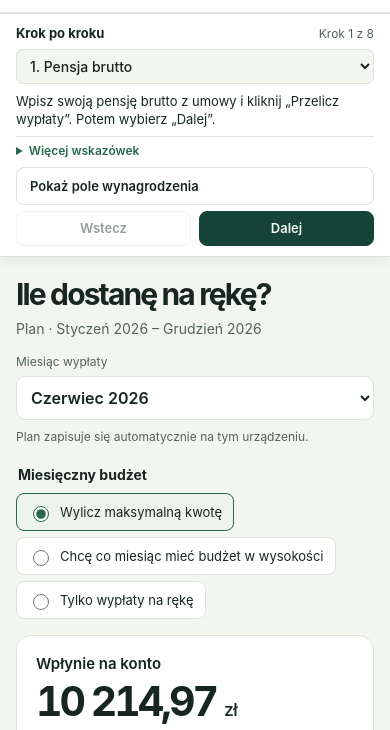
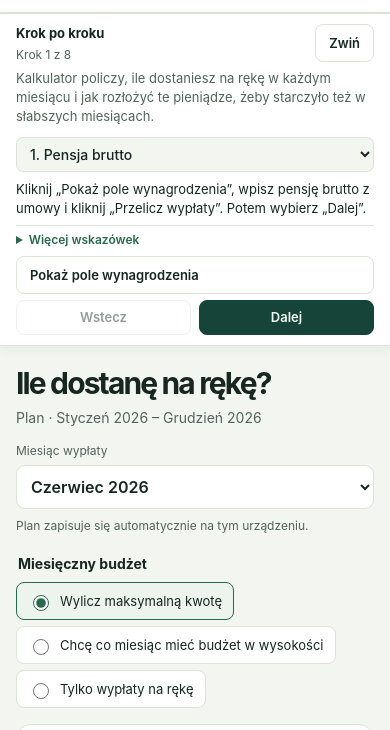
Before and after one commit to ThresholdOps/kalkulator-wyplat, a plain HTML site: page index.html in a window 390 px wide. Shown: the part 72-802 px from the top of the page. Drawn offline with Linux system fonts and the light colour scheme.

Commit message:
fix: improve beginner guide, mobile targets and collapsible help in v0.8.1

```diff
--- a/index.html
+++ b/index.html
@@ -15,7 +15,7 @@
   </style>
 </head>
 <body>
-<div id="payday-v4-plan-screen" lang="pl" data-release="0.8.0">
+<div id="payday-v4-plan-screen" lang="pl" data-release="0.8.1">
   <style>
     #payday-v4-plan-screen {
       color-scheme: light dark;
@@ -74,9 +74,15 @@
     #payday-v4-plan-screen .pay-workspace { display: grid; grid-template-columns: minmax(0, 1fr) 300px; align-items: start; }
     #payday-v4-plan-screen .pay-main { grid-column: 1; grid-row: 1; min-width: 0; padding: 31px clamp(16px, 4vw, 39px) 32px; }
     #payday-v4-plan-screen .pay-guide { grid-column: 2; grid-row: 1; position: sticky; top: 16px; z-index: 20; margin: 31px 16px 24px 0; padding: 17px; border: 1px solid var(--border); border-radius: 14px; background: var(--paper); max-height: calc(100dvh - 32px); overflow-y: auto; }
-    #payday-v4-plan-screen .pay-guide-header { display: flex; justify-content: space-between; align-items: baseline; gap: 10px; margin-bottom: 10px; }
+    #payday-v4-plan-screen .pay-guide-header { display: flex; justify-content: space-between; align-items: center; gap: 10px; margin-bottom: 10px; position: sticky; top: 0; background: var(--paper); z-index: 1; }
+    #payday-v4-plan-screen .pay-guide-heading { display: grid; gap: 3px; min-width: 0; }
+    #payday-v4-plan-screen .pay-guide-toggle { flex: none; min-height: 36px; padding: 5px 9px; }
     #payday-v4-plan-screen .pay-guide h2 { font-size: 16px; font-weight: 680; }
     #payday-v4-plan-screen .pay-guide-counter { color: var(--muted); font-size: 12px; white-space: nowrap; }
+    #payday-v4-plan-screen .pay-guide[data-collapsed='true'] .pay-guide-header { margin-bottom: 0; }
+    #payday-v4-plan-screen .pay-guide[data-collapsed='true'] h2 { display: none; }
+    #payday-v4-plan-screen .pay-guide[data-collapsed='true'] .pay-guide-counter { color: var(--ink); white-space: normal; font-size: 13px; font-weight: 620; }
+    #payday-v4-plan-screen .pay-guide-purpose { margin-bottom: 12px; color: var(--muted); font-size: 13px; line-height: 1.45; }
     #payday-v4-plan-screen .pay-guide select { font-weight: 600; }
     #payday-v4-plan-screen .pay-guide-lead { margin: 12px 0; font-size: 14px; line-height: 1.55; }
     #payday-v4-plan-screen .pay-guide-tips { border-top: 1px solid var(--border); padding-top: 9px; margin-bottom: 12px; color: var(--muted); font-size: 13px; }
@@ -321,14 +327,17 @@
   </header>
 
   <div class="pay-workspace">
-  <aside class="pay-guide" data-ui="guide" aria-labelledby="payday-v4-guide-title">
-    <div class="pay-guide-header"><h2 id="payday-v4-guide-title">Krok po kroku</h2><span class="pay-guide-counter" data-ui="guide-counter">Krok 1 z 8</span></div>
+  <aside class="pay-guide" data-ui="guide" data-collapsed="false" aria-labelledby="payday-v4-guide-title">
+    <div class="pay-guide-header"><div class="pay-guide-heading"><h2 id="payday-v4-guide-title">Krok po kroku</h2><span class="pay-guide-counter" data-ui="guide-counter">Krok 1 z 8</span></div><button type="button" class="pay-button pay-guide-toggle" data-ui="guide-toggle" aria-label="Zwiń instrukcję" aria-expanded="true" aria-controls="payday-v4-guide-body">Zwiń</button></div>
+    <div id="payday-v4-guide-body" data-ui="guide-body">
+    <p class="pay-guide-purpose" data-ui="guide-purpose">Kalkulator policzy, ile dostaniesz na rękę w każdym miesiącu i jak rozłożyć te pieniądze, żeby starczyło też w słabszych miesiącach.</p>
     <label class="pay-field"><span class="pay-visually-hidden">Wybierz krok instrukcji</span><select data-ui="guide-picker" aria-describedby="payday-v4-guide-lead"></select></label>
-    <p class="pay-guide-lead" id="payday-v4-guide-lead" data-ui="guide-lead" aria-live="polite">Wpisz swoją pensję brutto z umowy i kliknij „Przelicz wypłaty”. Potem wybierz „Dalej”.</p>
+    <p class="pay-guide-lead" id="payday-v4-guide-lead" data-ui="guide-lead" aria-live="polite">Kliknij „Pokaż pole wynagrodzenia”, wpisz pensję brutto z umowy i kliknij „Przelicz wypłaty”. Potem wybierz „Dalej”.</p>
     <details class="pay-guide-tips" data-ui="guide-tips"><summary>Więcej wskazówek</summary><ul data-ui="guide-tip-list"></ul></details>
     <button type="button" class="pay-button pay-guide-open" data-ui="guide-open">Pokaż pole wynagrodzenia</button>
     <div class="pay-guide-nav"><button type="button" class="pay-button" data-ui="guide-back" disabled>Wstecz</button><button type="button" class="pay-button pay-primary" data-ui="guide-next">Dalej</button></div>
     <p class="pay-hint pay-danger pay-guide-message" data-ui="guide-message" role="status"></p>
+    </div>
   </aside>
   <main class="pay-main">
     <div class="pay-intro">
@@ -844,29 +853,29 @@
 
       const guideSteps = [
         { title: 'Pensja brutto', tab: 'payroll', field: 'pay-gross', action: 'Pokaż pole wynagrodzenia',
-          lead: 'Wpisz swoją pensję brutto z umowy i kliknij „Przelicz wypłaty”. Potem wybierz „Dalej”.',
+          lead: 'Kliknij „Pokaż pole wynagrodzenia”, wpisz pensję brutto z umowy i kliknij „Przelicz wypłaty”. Potem wybierz „Dalej”.',
           tips: ['Brutto to kwota z umowy, przed podatkiem i potrąceniami. Kwotę na rękę wyliczy kalkulator.', 'Pole „Stosuj od wypłaty za” określa początek tej pensji. Podwyżkę możesz dodać później, wybierając kolejny miesiąc.'] },
         { title: 'Okres planu i rezerwa', tab: 'plan', field: 'start', action: 'Otwórz „Plan i rezerwa”',
-          lead: 'Wybierz pierwszą i ostatnią pensję w planie. Wpisz odłożone pieniądze na wyrównanie wypłat; jeśli ich nie masz, wpisz 0.',
-          tips: ['W polu „Planowana rezerwa na początek planu” podaj pieniądze dostępne przed początkiem planu.', 'Opcja „Nadwyżki z pensji oraz premie” pozwala odkładać z obu źródeł. Pozostałe ustawienia możesz dostosować po pierwszym wyliczeniu.'] },
+          lead: 'Wybierz pierwszą i ostatnią pensję w planie. Rezerwa to pieniądze odłożone na słabsze miesiące. Masz takie? Wpisz kwotę. Nie masz? Zostaw 0.',
+          tips: ['Kwotę wpisz w polu „Planowana rezerwa na początek planu”. To pieniądze dostępne przed początkiem planu.', 'Wyrównanie polega na odkładaniu części wyższych wypłat i dobieraniu z rezerwy w słabszych miesiącach. Opcja „Nadwyżki z pensji oraz premie” pozwala odkładać z obu źródeł.'] },
         { title: 'Premie i nagrody', tab: 'bonuses', field: 'bonus-type', action: 'Otwórz „Premie i nagrody”',
-          lead: 'Wybierz rodzaj premii, wpisz kwotę brutto i kliknij „Dodaj premię lub nagrodę”. Bez premii? Wybierz „Dalej”.',
-          tips: ['Wybierz okres premiowy lub datę wpływu, zgodnie z polami formularza. Dla premii miesięcznej i kwartalnej data wynika z powiązanej pensji.', 'Po dodaniu zobaczysz pozycję na liście „Moje premie i nagrody”. Przyciskiem „Edytuj” poprawisz ją później. Kolejną premię dodaj tak samo.'] },
+          lead: 'Każdą wypłatę premii dodaj osobno, także gdy powtarza się co kwartał. Wpisz brutto i kliknij „Dodaj premię lub nagrodę”. Bez premii? Wybierz „Dalej”.',
+          tips: ['Cztery kwartalne wypłaty w roku to cztery osobne pozycje. Dodanie jednej premii nie tworzy kolejnych automatycznie. Dodaj każdą wypłatę, która ma wejść do planu.', 'Wybierz rodzaj i okres premiowy lub datę wpływu. Dla premii miesięcznej i kwartalnej data wynika z powiązanej pensji.', 'Dodane pozycje zobaczysz na liście „Moje premie i nagrody”. Przyciskiem „Edytuj” poprawisz je później.'] },
         { title: 'Potrącenia z wypłaty', tab: 'deductions', field: 'deduction-kind', action: 'Otwórz listę potrąceń',
           lead: 'Wybierz potrącenie, wpisz kwotę i kliknij „Dodaj potrącenie”. Powtórz dla każdej pozycji. Bez potrąceń? Wybierz „Dalej”.',
           tips: ['To np. ubezpieczenie grupowe, pakiet medyczny lub składka związkowa potrącana przez pracodawcę. Podatek i składki kalkulator wylicza sam.', '„Terminy i sposób naliczenia” pozwalają wybrać procent, jednorazowe potrącenie lub cykl roczny. Pozycje poprawisz przyciskiem „Edytuj”. PPK, PPE i KZP ustawisz w następnych krokach.'] },
         { title: 'PPK i PPE — jeśli korzystasz', tab: 'deductions', program: 'pension', action: 'Otwórz PPK i PPE',
-          lead: 'Włącz tylko programy, w których uczestniczysz: PPK lub PPE. Podaj wpłaty według paska lub zasad programu. Nie korzystasz? Wybierz „Dalej”.',
-          tips: ['W PPK podstawowe stawki są wpisane. W PPE podaj własną wpłatę i wpłatę firmy — to dwie różne kwoty. Stawkę firmy odczytaj z zasad programu lub paska.', 'Wybierz, czy wpłata firmy jest rozliczana w tym samym czy następnym miesiącu. Gdy program trwał przed 2026 r., drugi wariant wymaga wpłaty z 2025 r. do rozliczenia w styczniu, także gdy wynosi 0 zł.'] },
+          lead: 'Włącz programy, w których uczestniczysz: PPK, PPE albo oba. Podaj wpłaty według paska lub zasad programu. Nie korzystasz? Wybierz „Dalej”.',
+          tips: ['W PPK podstawowe stawki są wpisane. W PPE podaj własną wpłatę i wpłatę firmy — to dwie różne kwoty. Odczytaj je z zasad programu lub paska.', 'Wpłaty firmy nie dostajesz do ręki, ale wpływa ona na podatek potrącany z Twojej pensji.', 'Nie wiesz, kiedy firma rozlicza wpłatę? Możesz zacząć od „W tym samym miesiącu”. To założenie prognozy — potwierdź je przed porównaniem wyniku z paskiem.', 'Jeśli wybierzesz „W następnym miesiącu”, a program trwał przed 2026 r., podaj wpłatę firmy z 2025 r. rozliczaną w styczniu 2026, także gdy wynosi 0 zł.'] },
         { title: 'Kasa KZP — jeśli korzystasz', tab: 'deductions', program: 'kzp', action: 'Otwórz ustawienia KZP',
           lead: 'Jeśli uczestniczysz w kasie, zaznacz „Uwzględnij potrącenia KZP”. Wpisz wkład i ewentualną ratę pożyczki. Nie korzystasz? Wybierz „Dalej”.',
           tips: ['Wkład miesięczny to Twoje oszczędności w kasie. Rata pożyczki to osobne potrącenie i spłata długu.', 'Wpisz pierwszy miesiąc potrącenia. W polach zadłużenia i raty wpisz 0, jeśli nie spłacasz pożyczki.'] },
-        { title: 'Ile chcesz mieć na rękę?', action: 'Pokaż wybór budżetu',
-          lead: 'Wybierz „Chcę co miesiąc mieć budżet w wysokości” i wpisz kwotę netto. Możesz też wybrać „Wylicz maksymalną kwotę”.',
-          tips: ['Netto to pieniądze na rękę. Automatyczne maksimum to jedna kwota możliwa do utrzymania w całym wybranym planie.', 'Opcja „Tylko wypłaty na rękę” pokazuje przelewy bez wyrównywania. Wynik aktualizuje się po zmianie wyboru lub kwoty.'] },
+        { title: 'Ile chcesz wydawać co miesiąc?', action: 'Pokaż wybór budżetu',
+          lead: 'Najprościej: wybierz „Wylicz maksymalną kwotę”. Wynik pojawi się sam. Własny budżet ustaw przez „Chcę co miesiąc mieć budżet w wysokości” i wpisz kwotę netto.',
+          tips: ['Automatyczne maksimum to najwyższa wspólna kwota dla miesięcy planu, możliwa według wpisanych wpływów i rezerwy. Netto oznacza pieniądze na rękę.', 'Opcja „Tylko wypłaty na rękę” pokazuje przelewy bez wyrównywania. Wynik aktualizuje się po zmianie wyboru lub kwoty.'] },
         { title: 'Sprawdź wynik miesiąc po miesiącu', action: 'Pokaż wyniki',
           lead: 'Sprawdź „Wpłynie na konto”, a potem tabelę „Miesiąc po miesiącu”. Czerwony komunikat podpowiada, co trzeba poprawić.',
-          tips: ['„Wpłynie na konto” to przelew po potrąceniach. „Kwota po wyrównaniu” to stały budżet. Karta rezerwy mówi, ile odłożyć albo dobrać.', 'Wybierz miesiąc na wykresie, w tabeli lub na liście u góry. Plan zapisuje się w tej przeglądarce na tym urządzeniu; komunikat przy początku planu potwierdza zapis.'] },
+          tips: ['„Wpłynie na konto” to przelew po potrąceniach. „Kwota po wyrównaniu” to stały budżet. Karta rezerwy mówi, ile odłożyć albo dobrać.', 'Wybierz miesiąc na wykresie, w tabeli lub na liście u góry. Napis „Zapisano plan na tym urządzeniu” pod tytułem strony potwierdza zapis w tej przeglądarce.'] },
       ];
       let guideStep = 0;
       options(ui['guide-picker'], guideSteps.map((step, index) => [index, (index + 1) + '. ' + step.title]));
@@ -875,10 +884,20 @@
         root.style.setProperty('--guide-height', Math.ceil(ui.guide.getBoundingClientRect().height) + 'px');
       }
 
+      function updateGuideHeader() {
+        const collapsed = ui['guide-body'].hidden;
+        ui.guide.dataset.collapsed = String(collapsed);
+        ui['guide-counter'].textContent = 'Krok ' + (guideStep + 1) + ' z ' + guideSteps.length + (collapsed ? ' · ' + guideSteps[guideStep].title : '');
+        ui['guide-toggle'].textContent = collapsed ? 'Rozwiń' : 'Zwiń';
+        ui['guide-toggle'].setAttribute('aria-label', collapsed ? 'Rozwiń instrukcję' : 'Zwiń instrukcję');
+        ui['guide-toggle'].setAttribute('aria-expanded', String(!collapsed));
+        updateGuideHeight();
+      }
+
       function renderGuideStep(index) {
         guideStep = index;
         const step = guideSteps[index];
-        ui['guide-counter'].textContent = 'Krok ' + (index + 1) + ' z ' + guideSteps.length;
+        ui['guide-purpose'].hidden = index !== 0;
         ui['guide-picker'].value = String(index);
         ui['guide-lead'].textContent = step.lead;
         ui['guide-tip-list'].replaceChildren(...step.tips.map(tip => create('li', tip)));
@@ -887,7 +906,7 @@
         ui['guide-back'].disabled = index === 0;
         ui['guide-next'].textContent = index === guideSteps.length - 1 ? 'Od początku' : 'Dalej';
         ui['guide-message'].textContent = '';
-        updateGuideHeight();
+        updateGuideHeader();
       }
 
       function guidePendingMessage() {
@@ -915,7 +934,7 @@
           target = ui[guideStep === 6 ? 'budget-settings' : 'overview'];
         }
         updateGuideHeight();
-        const destination = target.closest('.pay-field') ?? target;
+        const destination = step.program ? target.closest('details') : target.closest('.pay-field, .pay-check') ?? target;
         destination.scrollIntoView({ block: 'start', behavior: 'auto' });
         if (target.matches('input, select, [tabindex]')) target.focus({ preventScroll: true });
       }
@@ -936,6 +955,10 @@
       ui['guide-next'].addEventListener('click', () => moveGuide((guideStep + 1) % guideSteps.length));
       ui['guide-open'].addEventListener('click', showGuidePlace);
       ui['guide-picker'].addEventListener('change', () => moveGuide(Number(ui['guide-picker'].value)));
+      ui['guide-toggle'].addEventListener('click', () => {
+        ui['guide-body'].hidden = !ui['guide-body'].hidden;
+        updateGuideHeader();
+      });
       ui['guide-tips'].addEventListener('toggle', updateGuideHeight);
       if ('ResizeObserver' in window) new ResizeObserver(updateGuideHeight).observe(ui.guide);
       window.addEventListener('resize', updateGuideHeight);
```
